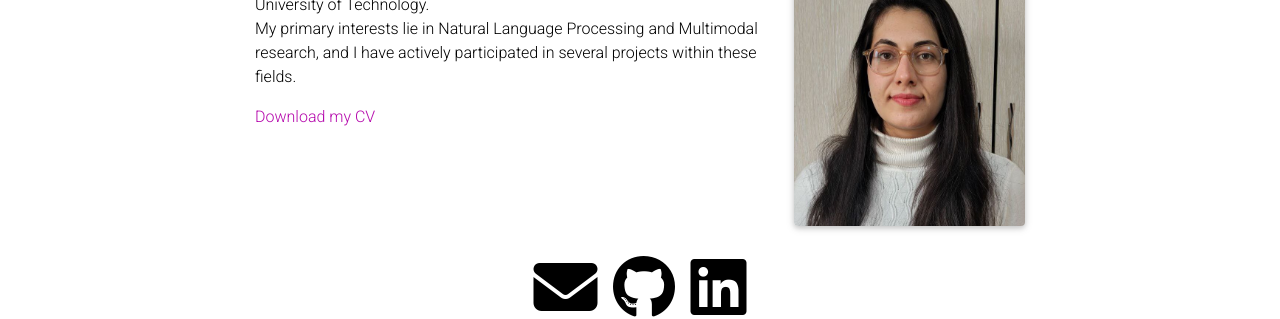
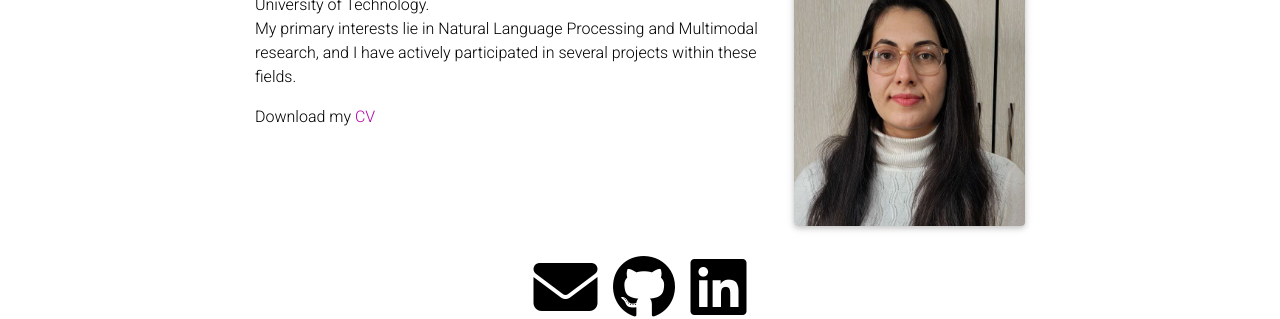
Before and after one commit to NedFal/NedFal.github.io, a Jekyll site: the page built from _pages/about.md, in a window 1280 px wide. Shown: the part 272-591 px from the top of the page. Built offline with Jekyll 4.4.1, drawn with Linux system fonts in a browser that asks for light colours; full-size pictures stand in for the smaller copies a plugin makes; comment, search, counter and statistics services are not loaded; a style sheet for code colours, icons or effects is not loaded.

```diff
--- a/_pages/about.md
+++ b/_pages/about.md
@@ -23,4 +23,4 @@ Hello!<br>
 I hold a degree in Applied Mathematics and Computer Science from Sharif University of Technology.<br>
 My primary interests lie in Natural Language Processing and Multimodal research, and I have actively participated in several projects within these fields.<br>
 
-<a href="https://github.com/NedFal/NedFal.github.io/blob/master/assets/pdf/nedcv.pdf" target="_blank">Download my CV</a>
+Download my <a href="https://github.com/NedFal/NedFal.github.io/blob/master/assets/pdf/nedcv.pdf" target="_blank"> CV</a>
```
